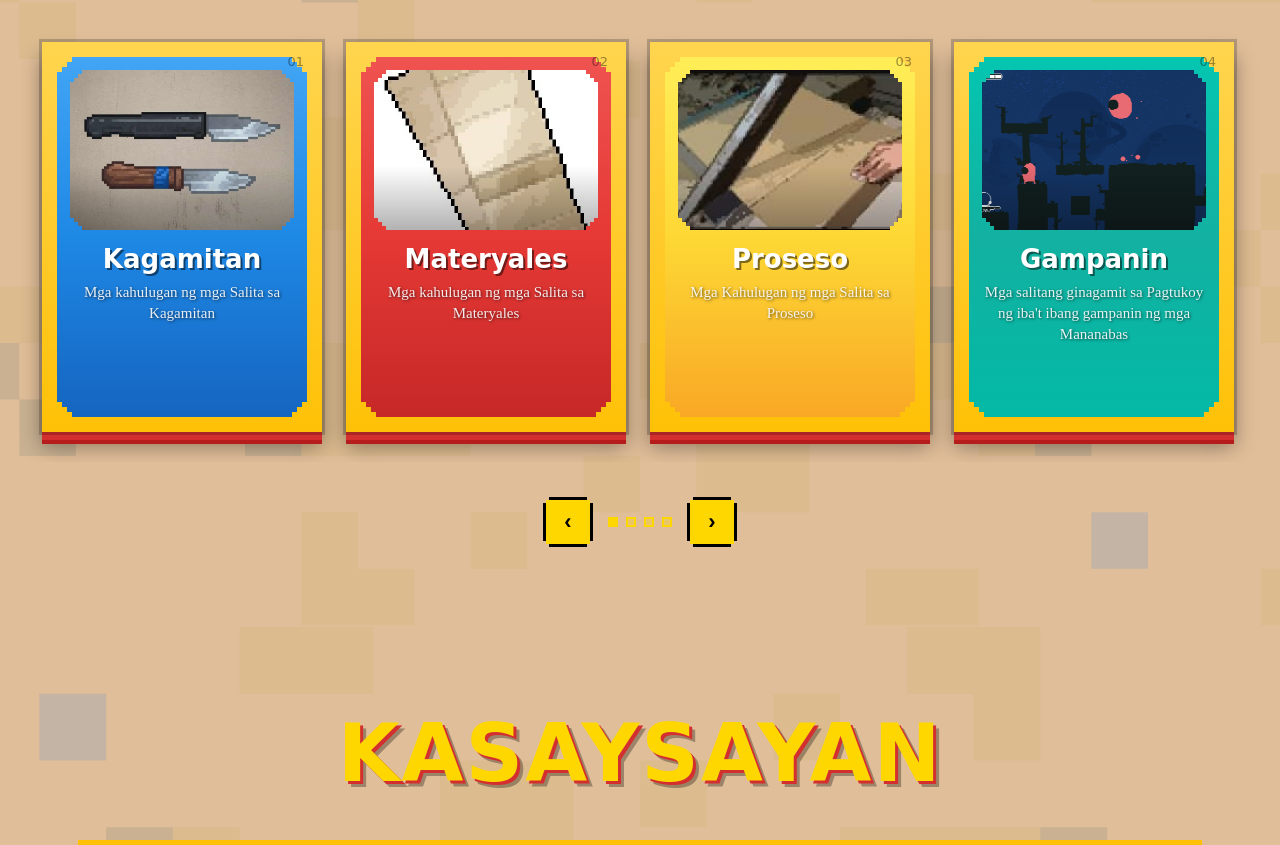
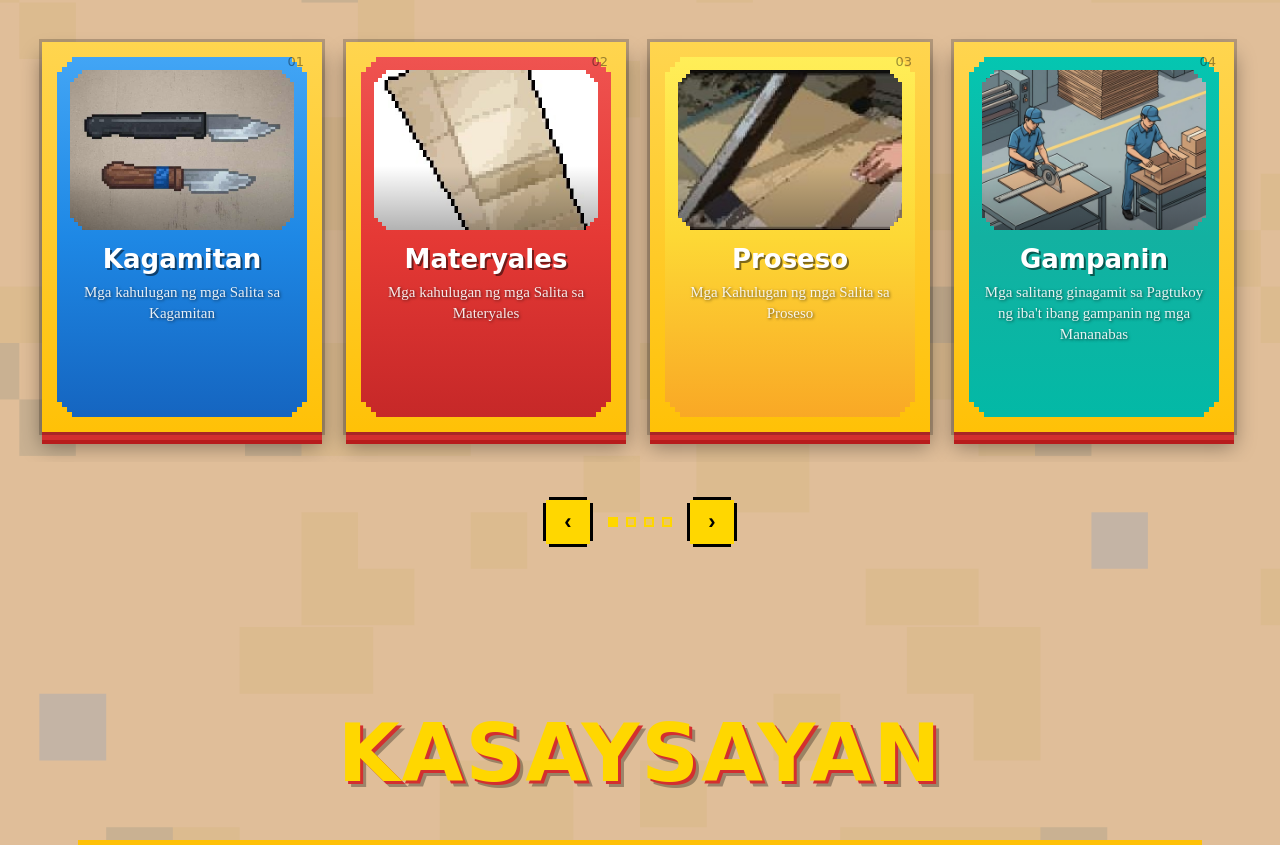
Before and after one commit to edwardjemuelm/Glosarioo, a plain HTML site: page index.html in a window 1280 px wide. Shown: the part 1136-1981 px from the top of the page. Drawn offline with Linux system fonts and the light colour scheme; a web font is replaced by a local one.

Commit message:
Update index.html

```diff
--- a/index.html
+++ b/index.html
@@ -1781,7 +1781,7 @@
                         <div class="card-number">04</div>
                         <div class="card-inner">
                             <div class="card-content">
-                                <img src="./images/bg1.gif" alt="Gampanin" class="card-image">
+                                <img src="./images/mananabas.jpg" alt="Gampanin" class="card-image">
                             </div>
                             <h3 class="card-title">Gampanin</h3>
                             <p class="card-description">Mga salitang ginagamit sa Pagtukoy ng iba't ibang gampanin ng
```
